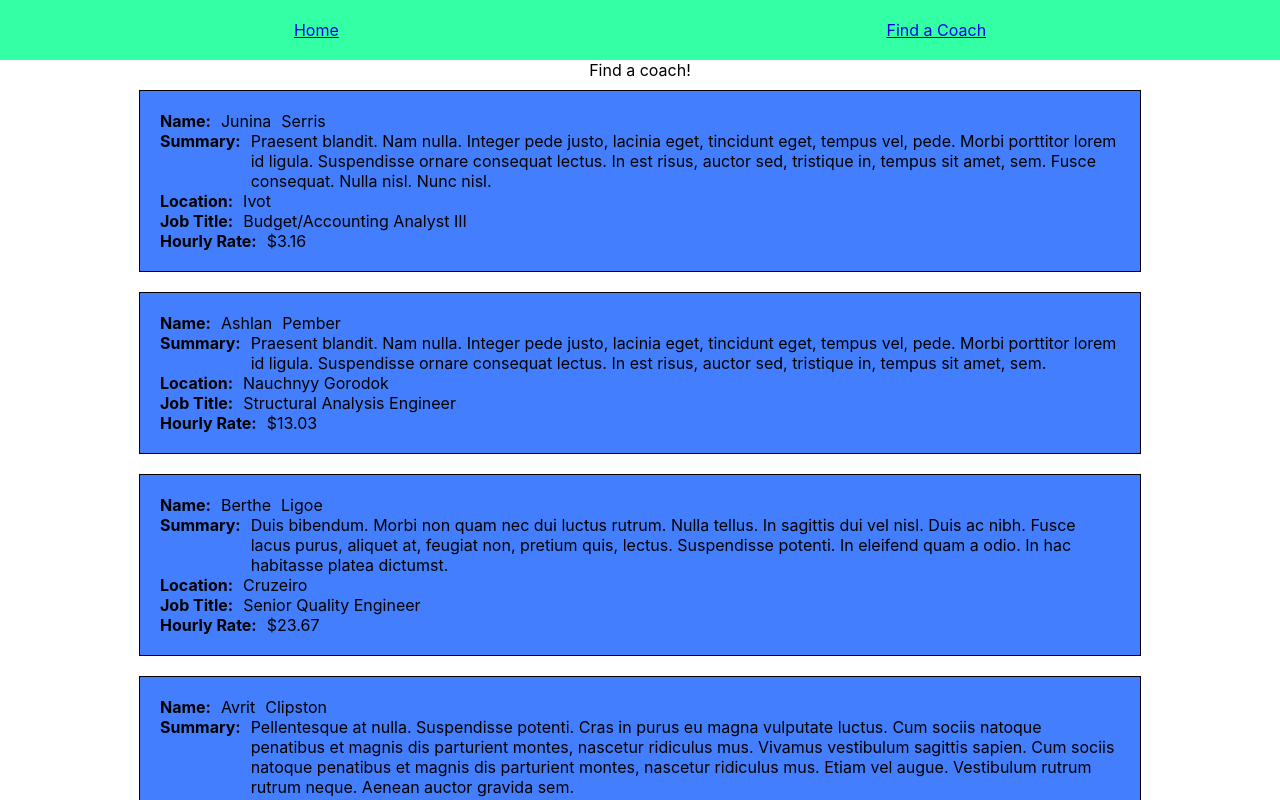
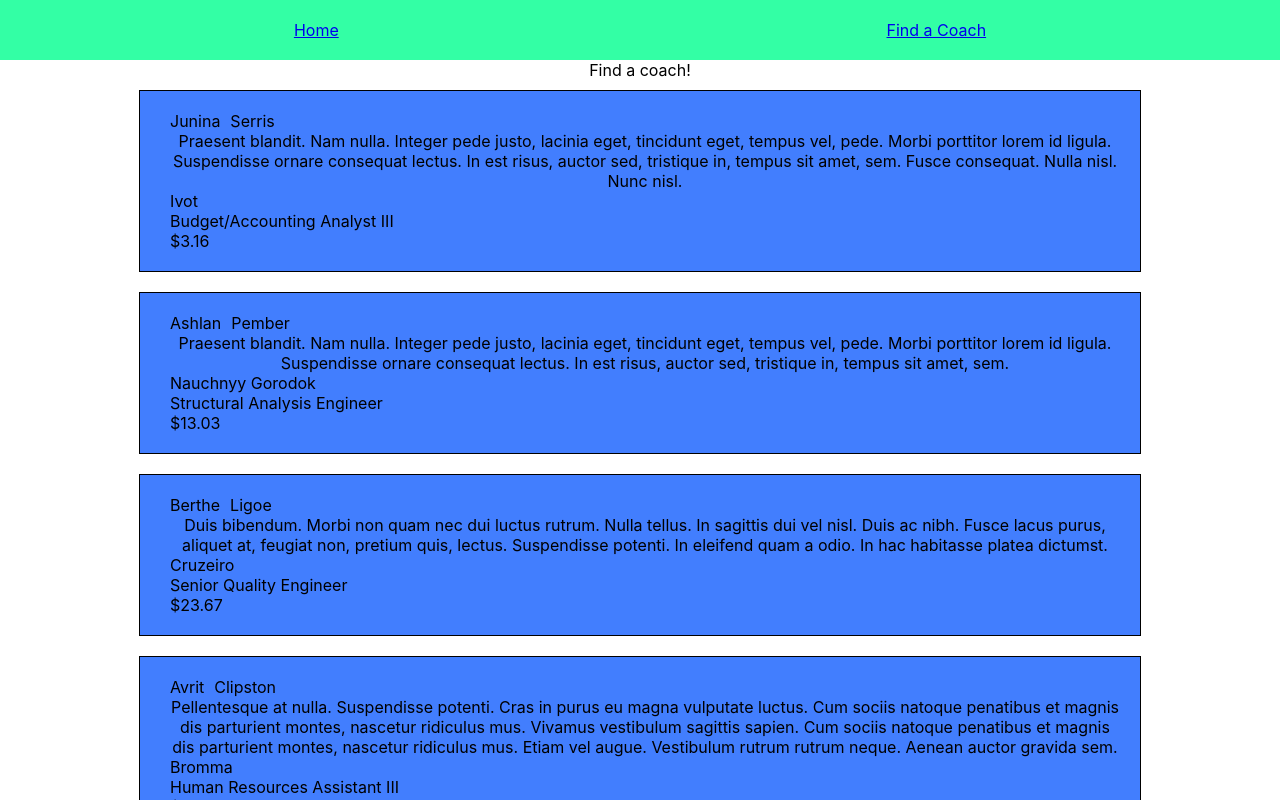
Before and after one commit to kellaisene/coach-match-app, a React (Create React App) app: page /coachpage in a window 1280 px wide. Shown: the top 800 px of the page. Built offline with nearby package versions, Linux system fonts and the light colour scheme.

Commit message:
playing with styling

```diff
--- a/src/components/coachComponents/CoachCard.js
+++ b/src/components/coachComponents/CoachCard.js
@@ -5,25 +5,35 @@ export default function CoachCard(props) {
 	console.log('Props', props);
 	return (
 		<div className="coach-card-container">
-			<div className="data">
+			{/* <div className="data">
 				<div className="name">Name:</div>
+			</div> */}
+			<div className="content">
 				<div className="margining">{props.firstName}</div>
 				<div className="margining">{props.lastName}</div>
 			</div>
-			<div className="data">
+			{/* <div className="data2">
 				<div className="name">Summary:</div>
+			</div> */}
+			<div className="content">
 				<div className="margining">{props.summary}</div>
 			</div>
-			<div className="data">
+			{/* <div className="data3">
 				<div className="name">Location:</div>
+			</div> */}
+			<div className="content">
 				<div className="margining">{props.location}</div>
 			</div>
-			<div className="data">
+			{/* <div className="data4">
 				<div className="name">Job Title:</div>
+			</div> */}
+			<div className="content">
 				<div className="margining">{props.jobTitle}</div>
 			</div>
-			<div className="data">
+			{/* <div className="data5">
 				<div className="name">Hourly Rate:</div>
+			</div> */}
+			<div className="content">
 				<div className="margining">{props.hourlyRate}</div>
 			</div>
 		</div>
--- a/src/styles/coachCard.css
+++ b/src/styles/coachCard.css
@@ -10,7 +10,45 @@
 	display: flex;
 	flex-direction: row;
 	text-align: left;
-	/* background-color: red; */
+	max-width: 100px;
+	background-color: red;
+}
+
+.data2 {
+	display: flex;
+	flex-direction: row;
+	text-align: left;
+	max-width: 100px;
+	background-color: green;
+}
+
+.data3 {
+	display: flex;
+	flex-direction: row;
+	text-align: left;
+	max-width: 100px;
+	background-color: blue;
+}
+
+.data4 {
+	display: flex;
+	flex-direction: row;
+	text-align: left;
+	max-width: 100px;
+	background-color: yellow;
+}
+
+.data5 {
+	display: flex;
+	flex-direction: row;
+	text-align: left;
+	max-width: 100px;
+	background-color: purple;
+}
+
+.content {
+	display: flex;
+	flex-direction: row;
 }
 
 .name {
```
